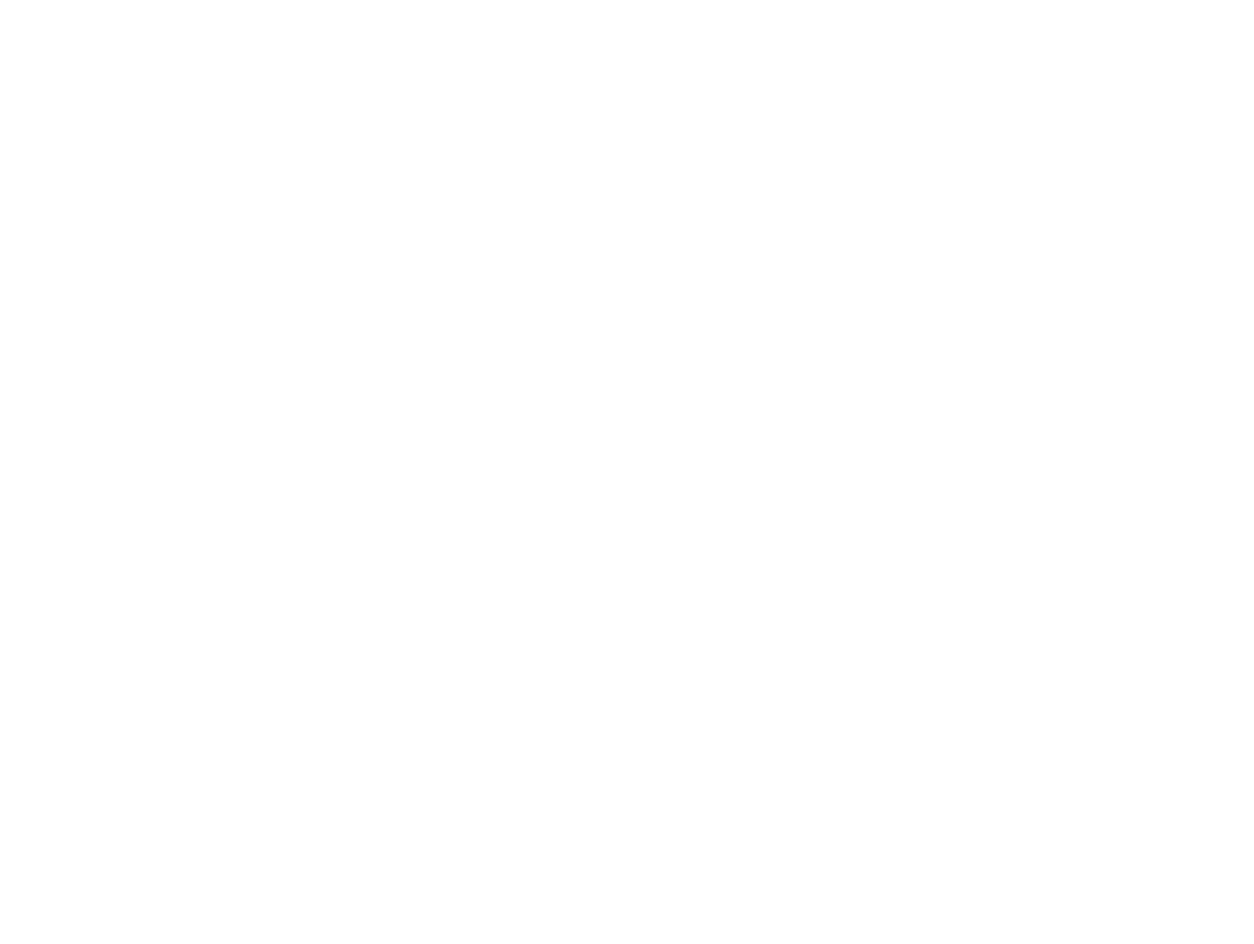
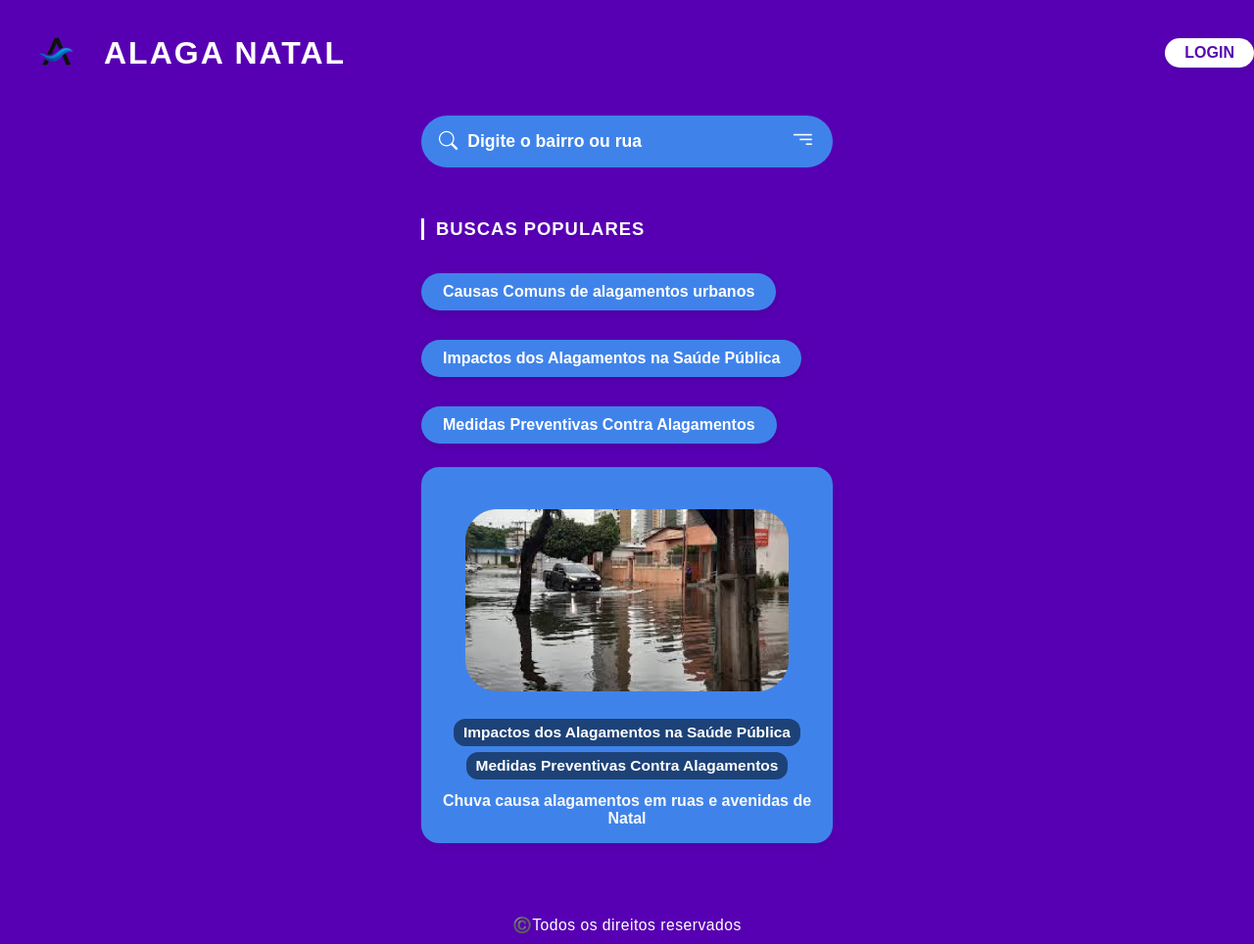
Before and after one commit to heitorpita/alaga-natal-senac, a plain HTML site: page index.html in a window 1280 px wide. Shown: the whole page at 98% size. Before the commit the page ends 800 px from the top, so only its background shows below. Drawn offline with nearby package versions, Linux system fonts and the light colour scheme.

Commit message:
Cria estrutura HTML da página inicial com busca, destaques e acessibilidade

```diff
--- a/index.html
+++ b/index.html
@@ -5,13 +5,62 @@
   <meta name="viewport" content="width=device-width, initial-scale=1.0">
   <meta name="description" content="Desocupação de áreas de risco; Criação de reservas florestais nas margens dos rios; Diminuição dos índices de poluição e geração de lixo; Planejamento urbano mais consistente.">
   <meta name="author" content="Alunos Tecnico em Informática par Internet">
+  <link rel="stylesheet" href="https://cdn.jsdelivr.net/npm/bootstrap-icons@1.13.1/font/bootstrap-icons.min.css">
+  <link rel="stylesheet" href="/src/assets/css/style.css">
   <title>Alaga Natal</title>
 </head>
 <body>
   <header>
-    <div class="container">
 
+    <div>
+      <nav>
+        <img src="/src/assets/img/logo.png" alt="logo">
+        <h1>ALAGA NATAL</h1>
+        <button class="login-buttonn">LOGIN</button>
+      </nav>
     </div>
   </header>
+
+  <main>
+      <form action="">
+      <div class="form-search">
+      <i class="bi bi-search"></i>
+      <input type="text" name="buscar" id="buscar" placeholder="Digite o bairro ou rua">
+      <button><i class="bi bi-filter-right"></i></button>
+    </form>
+    </div>
+
+    <h2>BUSCAS POPULARES</h2>
+
+    <div class="popular-search">
+      <div class="causes">Causas Comuns de alagamentos urbanos</div>
+      <div class="impacts">Impactos dos Alagamentos na Saúde Pública</div>
+      <div class="Measurements">Medidas Preventivas Contra Alagamentos</div>
+    </div>
+
+    <div class="post">
+      <img src="/src/assets/img/alagamento.png" alt="alagamento">
+      <h3>Impactos dos Alagamentos na Saúde Pública</h3>
+      <h3>Medidas Preventivas Contra Alagamentos</h3>
+      <p>Chuva causa alagamentos em ruas e avenidas de Natal</p>
+    </div>
+
+  </main>
+
+  <footer>
+        <p>©️Todos os direitos reservados</p>
+  </footer>
+
+     <div vw class="enabled">
+    <div vw-access-button class="active"></div>
+    <div vw-plugin-wrapper>
+      <div class="vw-plugin-top-wrapper"></div>
+    </div>
+  </div>
+  <script src="https://vlibras.gov.br/app/vlibras-plugin.js"></script>
+  <script>
+    new window.VLibras.Widget('https://vlibras.gov.br/app');
+  </script>
+
 </body>
 </html>
--- a/src/assets/css/style.css
+++ b/src/assets/css/style.css
@@ -0,0 +1,219 @@
+/* Reset básico */
+* {
+  margin: 0;
+  padding: 0;
+  box-sizing: border-box;
+}
+
+:root {
+  --main-bg: #5700b3;
+  --white: #fff;
+  --input-border: #000;
+  --button-bg: #fff;
+  --button-text: #5700b3;
+  --link: #fff;
+  --link-underline: #b3aaff;
+  --label-color: #fff;
+  --icon-size: 1.2em;
+  --logo-width: 120px;
+  --card-width: 90vw;
+  --card-max-width: 350px;
+}
+
+body {
+  font-family: 'Fredoka One', Arial, sans-serif;
+  background: #5700b3;
+  color: #fff;
+  min-height: 100vh;
+}
+
+header {
+  padding-top: 24px;
+  padding-bottom: 16px;
+}
+
+
+nav {
+  display: flex;
+  align-items: center;
+  justify-content: flex-start;
+  gap: 18px;
+  margin-left: 28px;
+}
+
+nav img {
+  width: 60px;
+  height: auto;
+}
+
+nav h1 {
+  font-size: 2rem;
+  font-weight: 800;
+  letter-spacing: 2px;
+}
+
+nav button {
+  margin-left: auto;
+  background: #fff;
+  color: #5709b2;
+  border: none;
+  border-radius: 18px;
+  padding: 6px 20px;
+  font-weight: bold;
+  font-size: 1rem;
+  cursor: pointer;
+  box-shadow: 0 2px 8px #0001;
+  transition: background 0.2s, color 0.2s;
+}
+
+nav button:hover {
+  background: #f4e5ff;
+}
+
+main {
+  width: 94%;
+  max-width: 420px;
+  margin: 0 auto;
+  display: flex;
+  flex-direction: column;
+  gap: 24px;
+}
+
+.form-search {
+  background: #3F83EA;
+  border-radius: 30px;
+  display: flex;
+  align-items: center;
+  padding: 8px 18px;
+  margin-top: 18px;
+  margin-bottom: 10px;
+}
+
+.form-search i.bi-search {
+  font-size: 1.2rem;
+  color: #fff;
+  margin-right: 10px;
+}
+
+.form-search input {
+  border: none;
+  background: transparent;
+  color: #fffcfc;
+  font-size: 1.1rem;
+  font-weight: bold;
+  flex: 1;
+  outline: none;
+  padding: 8px 0;
+}
+
+.form-search button {
+  background: none;
+  border: none;
+  color: #fff;
+  font-size: 1.6rem;
+  cursor: pointer;
+  margin-left: 8px;
+}
+
+#buscar::placeholder {
+  color: white;
+}
+
+
+h2 {
+  margin-top: 18px;
+  font-size: 1.15rem;
+  font-weight: bold;
+  letter-spacing: 1px;
+  border-left: 3px solid #fff;
+  padding-left: 12px;
+  margin-bottom: 10px;
+}
+
+.popular-search {
+  display: flex;
+  flex-direction: column;
+  gap: 30px;
+  align-items: flex-start;
+}
+
+.popular-search > div {
+  background: #3F83EA;
+  color: #fff;
+  padding: 10px 22px;
+  border-radius: 20px;
+  font-weight: bold;
+  font-size: 1rem;
+  text-align: center;
+  box-shadow: 0 2px 10px #0002;
+  min-width: 220px;
+  max-width: 100%;
+}
+
+.post {
+  background: #3F83EA;
+  border-radius: 18px;
+  padding: 18px 10px 16px 10px;
+  margin: 0 auto 24px auto;
+  display: flex;
+  flex-direction: column;
+  align-items: center;
+  box-shadow: 0 2px 14px #0001;
+  max-width: 100%;
+}
+
+.post img {
+  width: 90%;
+  max-width: 330px;
+  border-radius: 8px;
+  margin-bottom: 25px;
+  object-fit: cover;
+  margin-top: 25px;
+}
+
+.post h3 {
+  background: #1D4278;
+  color: #fff;
+  border-radius: 12px;
+  padding: 5px 10px;
+  font-size: 0.97rem;
+  margin: 3px 0 3px 0;
+  display: inline-block;
+  font-weight: 600;
+}
+
+.post p {
+  color: #f8f8f8;
+  font-weight: bold;
+  margin-top: 10px;
+  font-size: 1rem;
+  text-align: center;
+}
+
+footer {
+  width: 100%;
+  text-align: center;
+  padding: 18px 0 10px 0;
+  color: #fff;
+  font-size: 0.98rem;
+  font-family: 'Montserrat', Arial, Helvetica, sans-serif;
+  margin-top: 32px;
+  letter-spacing: 0.5px;
+}
+
+/* Responsivo */
+@media (max-width: 600px) {
+  nav h1 {
+    font-size: 1.2rem;
+  }
+  nav img {
+    width: 45px;
+  }
+  main, .post {
+    padding: 0 4px;
+  }
+  .popular-search > div {
+    min-width: 150px;
+    font-size: 0.95rem;
+  }
+}
```
Also changed, not shown: src/assets/favicons/favicon-16x16.png (added), src/assets/img/alagamento.png (added).
